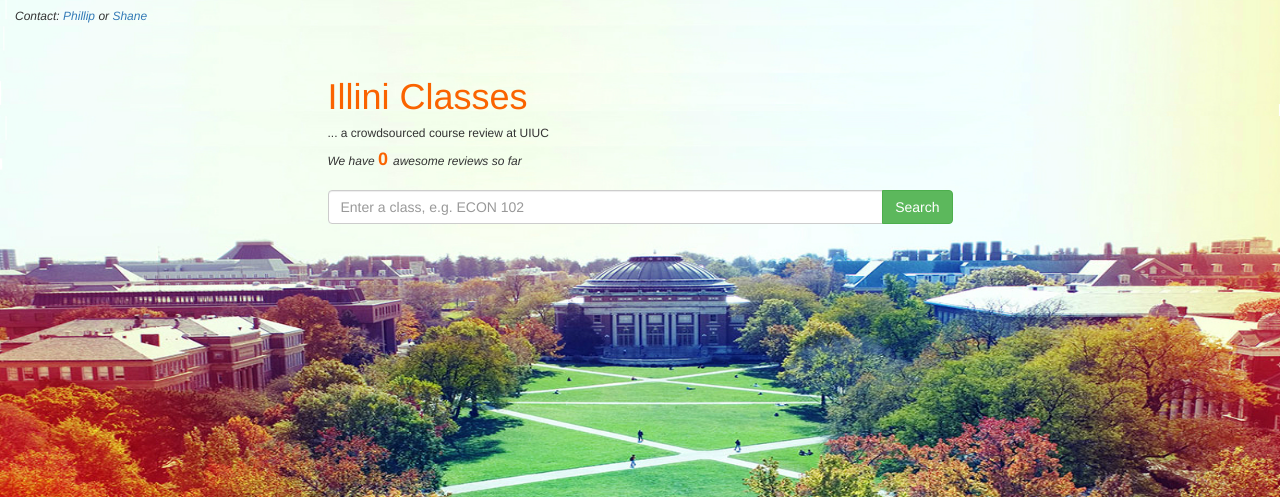
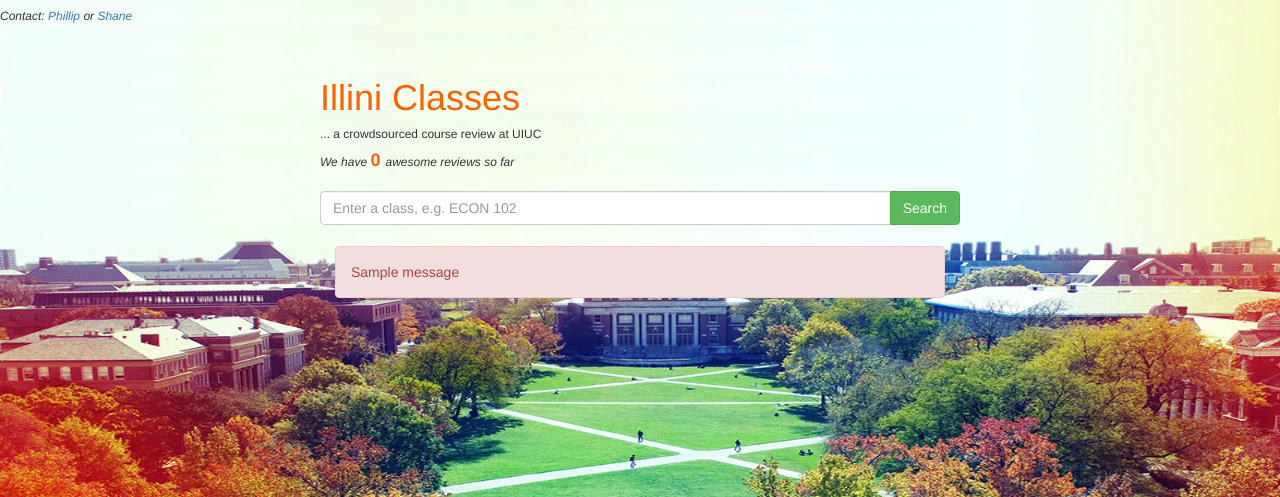
Before and after one commit to bcongdon/illiniclasses.com, a Flask app: page / in a window 1280 px wide. Shown: the top 497 px of the page. Run offline with Flask 2, Linux system fonts and the light colour scheme; one stand-in notice (Sample message) is shown; data that the repository does not hold is empty; some libraries are stand-ins or nearby versions.

Commit message:
Error message reporting

```diff
--- a/routes.py
+++ b/routes.py
@@ -45,6 +45,7 @@ def index():
 		if is_input_valid(department_id, course_number) == True:
 			return redirect(url_for('review_page', course=department_id+course_number))
 		else:
+			flash("Couldn't find class: {} {}".format(department_id, course_number))
 			return redirect(url_for('index'))
 
 @app.route('/<course>', methods=['GET', 'POST'])
@@ -81,6 +82,7 @@ def review_page(course):
 			if is_input_valid(department_id, course_number) == True:
 				return redirect(url_for('review_page', course=department_id+course_number))
 			else:
+				flash("Couldn't find class: {} {}".format(department_id, course_number))
 				return redirect(url_for('review_page', course=course))
 
 		else:
--- a/templates/index.html
+++ b/templates/index.html
@@ -19,6 +19,7 @@
 
 <body>
     <div class='container-fluid'>
+        <div class='row'>
             <h6><i>Contact: <a href='mailto:phule2@illinois.edu' target="_top">Phillip</a> or <a href='mailto:shanennn@gmail.com' target="_top">Shane</a></i></h6>
             <div class='col-lg-3 col-md-3 col-sm-2 col-xs-1'>
                 <!-- Dummy div -->
@@ -42,6 +43,15 @@
                 <!-- Dummy div -->
             </div>
         </div>
+        <div class="row">
+            <div class='col-lg-3 col-md-3 col-sm-2 col-xs-1'>
+                <!-- Dummy div -->
+            </div>
+            {% with column_size="col-lg-6 col-md-6 col-sm-8 col-xs-10" %}
+            {% include "messages.html" %}
+            {% endwith %}
+        </div>
+    </div>
     </div>
 </body>
 
--- /dev/null
+++ b/templates/messages.html
@@ -0,0 +1,12 @@
+{% with messages = get_flashed_messages() %}
+  {% if messages %}
+    <div class="{{ column_size }}">
+    {% for message in messages %}
+      <div class="alert alert-danger fade in">
+      {{ message }}
+      </div>
+    {% endfor %}
+    </div>
+  {% endif %}
+{% endwith %}
+{% block body %}{% endblock %}
--- a/templates/review.html
+++ b/templates/review.html
@@ -13,6 +13,12 @@
 </head>
 
 <body>
+    <div class='row'>
+        <div class='col-lg-1 col-md-1 col-sm-0 col-xs-0'></div>
+        {% with column_size="col-lg-10 col-md-10 col-sm-12 col-xs-12" %}
+        {% include "messages.html" %}
+        {% endwith %}
+    </div>
     <div class='row'>
         <div class='col-lg-1 col-md-1 col-sm-0 col-xs-0'></div>
         <div class='col-lg-10 col-md-10 col-sm-12 col-xs-12'>
```
Lines whose indentation alone changed are shown as unchanged.
